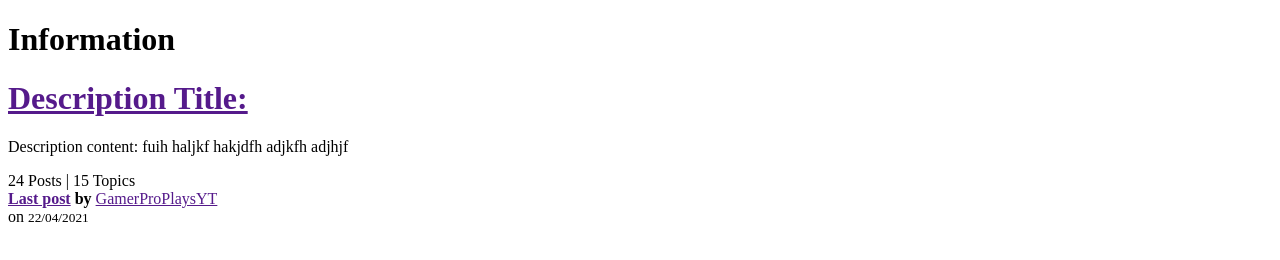
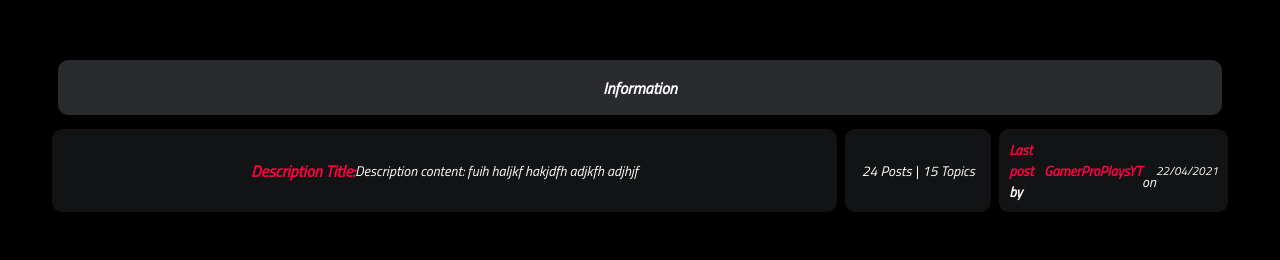
Before and after one commit to SolarSkripts/idk, a plain HTML site: page index.html in a window 1280 px wide. Drawn offline with Linux system fonts and the light colour scheme.

Commit message:
Update index.html

```diff
--- a/index.html
+++ b/index.html
@@ -1,6 +1,11 @@
 <!DOCTYPE html>
 <html>
     <head>
+        <meta charset="UTF-8">
+        <meta name="viewport" content="width=device-width, initial-scale=1.0">
+        <title>Float PvP</title>
+        <link rel="stylesheet" href="style.css">
+        <link href="https://fonts.googleapis.com/css2?family=Titillium+Web:ital@1&display=swap" rel="stylesheet">
     </head>
     <body>
 
```
